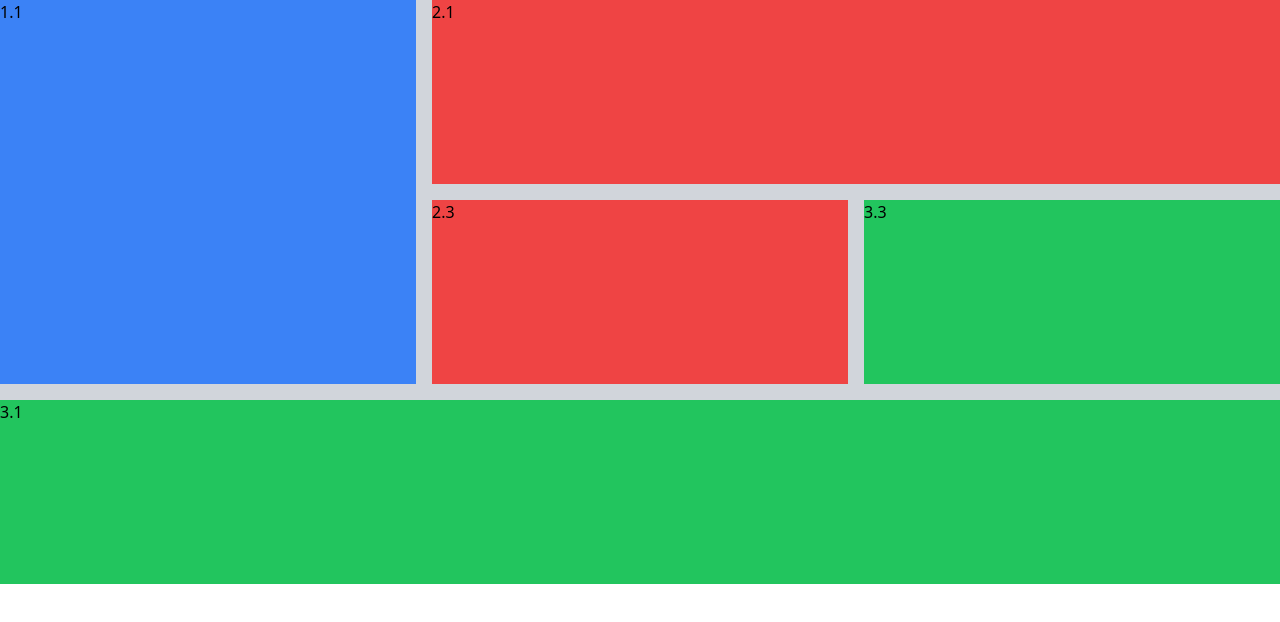
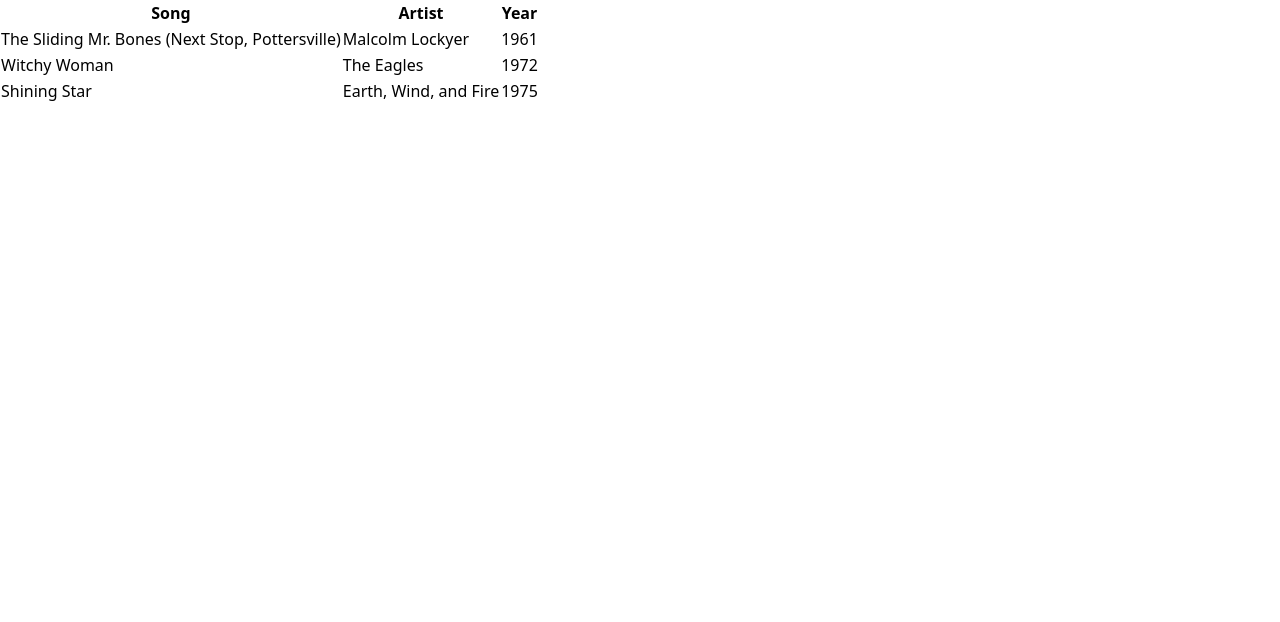
Before and after one commit to abilioepalanga/Sidebar-Menu, a website: page TailwindCss/grid.html in a window 1280 px wide. Drawn offline with Linux system fonts and the light colour scheme.

Commit message:
TEst table

```diff
--- a/TailwindCss/grid.html
+++ b/TailwindCss/grid.html
@@ -7,12 +7,31 @@
         <title>Grid</title>
     </head>
     <body>
-        <div class="grid grid-cols-3 grid-rows-3 gap-4 bg-gray-300">
-            <div class="bg-blue-500 row-span-2 gap-4 h-96">1.1</div>
-            <div class="bg-red-500 h-auto w-auto gap-4 col-span-2">2.1</div>
-            <div class="bg-red-500 h-auto w-auto col-span-1">2.3</div>
-            <div class="bg-green-500 col-span-1">3.3</div>
-            <div class="bg-green-500 col-span-3">3.1</div>
-        </div>
+        <table class="table-auto">
+            <thead>
+                <tr>
+                    <th>Song</th>
+                    <th>Artist</th>
+                    <th>Year</th>
+                </tr>
+            </thead>
+            <tbody>
+                <tr>
+                    <td>The Sliding Mr. Bones (Next Stop, Pottersville)</td>
+                    <td>Malcolm Lockyer</td>
+                    <td>1961</td>
+                </tr>
+                <tr>
+                    <td>Witchy Woman</td>
+                    <td>The Eagles</td>
+                    <td>1972</td>
+                </tr>
+                <tr>
+                    <td>Shining Star</td>
+                    <td>Earth, Wind, and Fire</td>
+                    <td>1975</td>
+                </tr>
+            </tbody>
+        </table>
     </body>
 </html>
```
Also changed, not shown: TailwindCss/tailwind.css.
